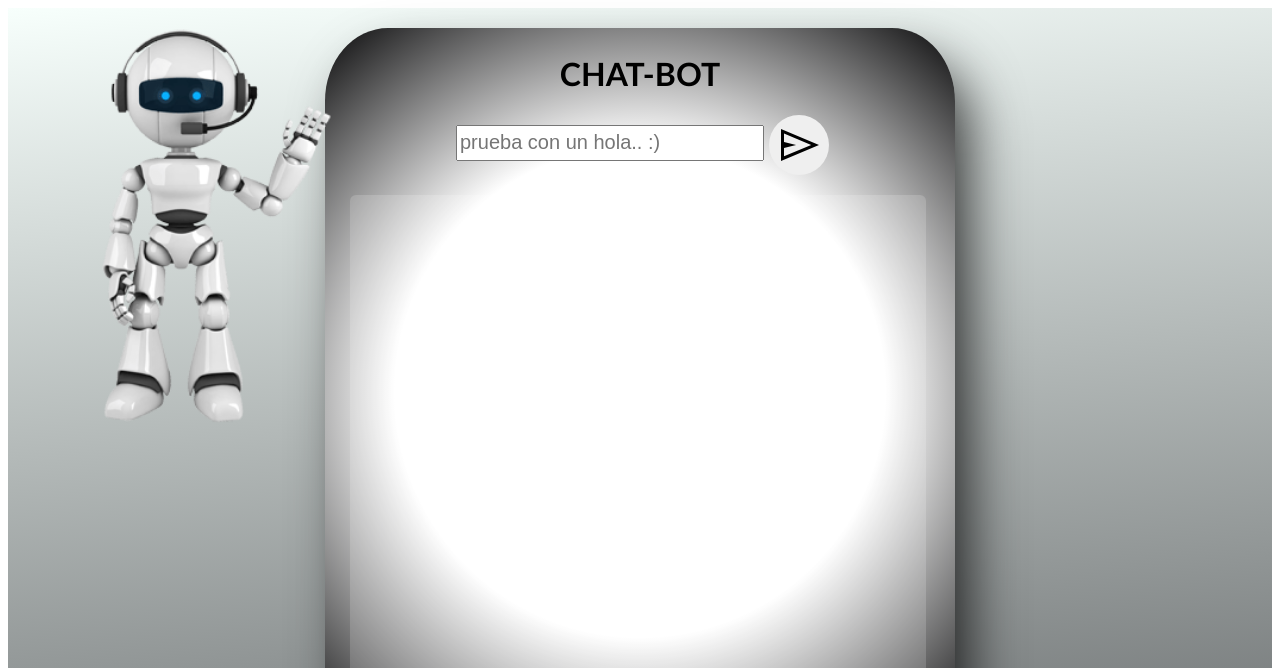
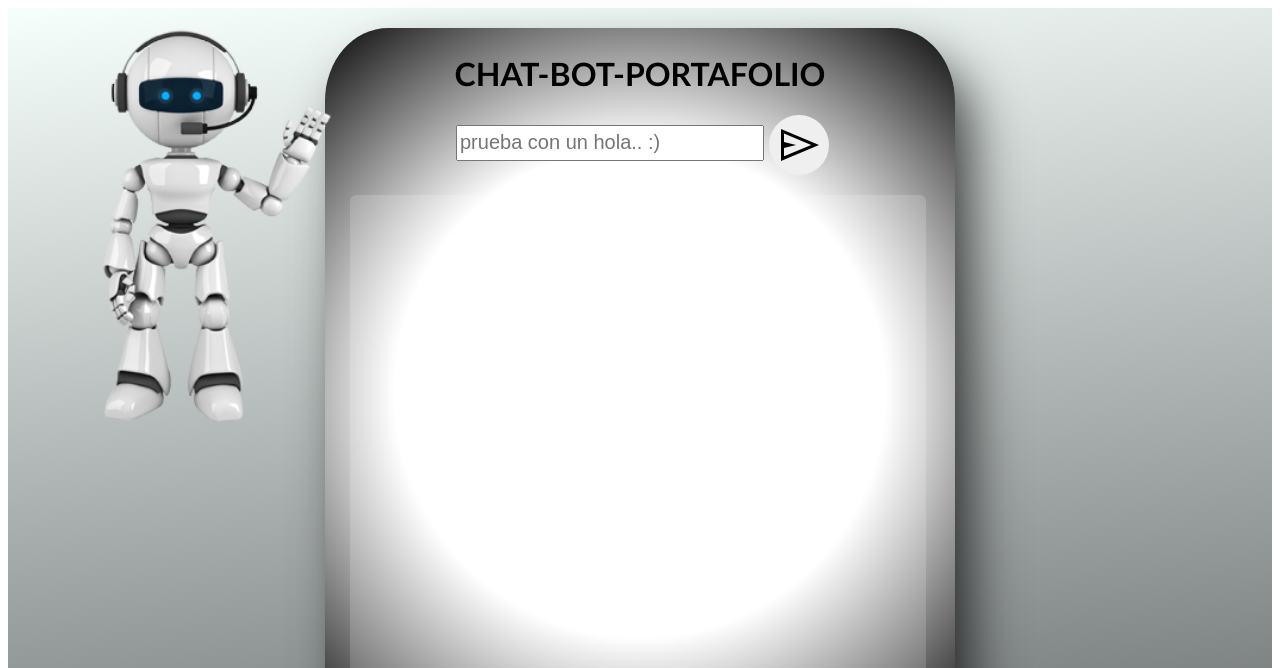
Before and after one commit to brmeza/portafolioChat, a plain HTML site: page index.html in a window 1280 px wide. Shown: the top 668 px of the page. Drawn offline with Linux system fonts and the light colour scheme.

Commit message:
edicion titulo

```diff
--- a/index.html
+++ b/index.html
@@ -13,7 +13,7 @@
     <img class="imagen_fondo" src="./img/robot.png" alt="robot" >
     <main>
         <div class="chat">
-            <h1 class="titulo">CHAT-BOT</h1>
+            <h1 class="titulo">CHAT-BOT-PORTAFOLIO</h1>
             <section class="mensaje">
                 <input type="text" value="" placeholder="prueba con un hola.. :)" name="text" id="txtPregunta" class="cuadroTexto">
                 <input type="button" value="" onclick="evaluarCaso()" class="btnEnviar">
```
